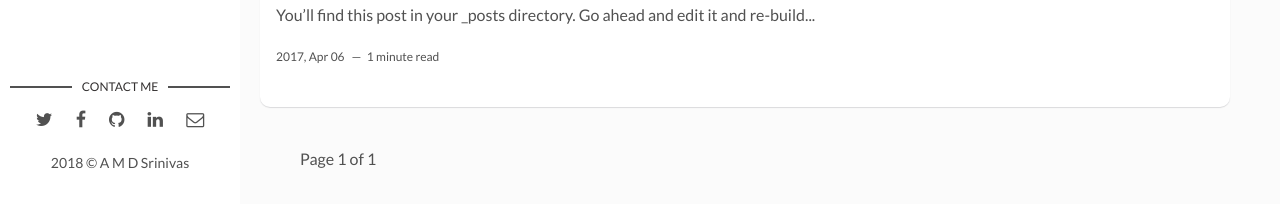
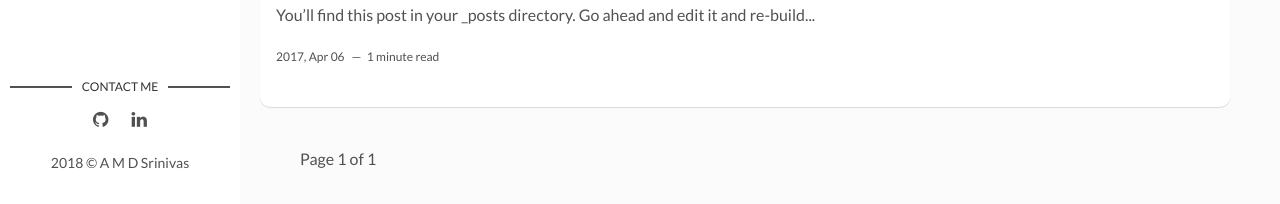
Before and after one commit to amdsrinivas/blog, a Jekyll site: the page built from index.html, in a window 1280 px wide and 1296 px high. Shown: the part 1089-1293 px from the top of the window. Built offline with Jekyll 4.4.1, drawn with Linux system fonts in a browser that asks for light colours; the list of posts is cut into pages by our own code.

Commit message:
commit 2

```diff
--- a/_config.yml
+++ b/_config.yml
@@ -14,7 +14,7 @@ about-author:  # add description
 #social-facebook: # add your Facebook handle
 social-github: amdsrinivas # add your Github handle
 social-linkedin: amdsrinivas # add your Linkedin handle
-#social-email: # add your Email address
+social-email: amd.srinivas@gmail.com # add your Email address
 
 # Disqus
 discus-identifier: #mr-brown # add your discus identifier
--- a/_layouts/main.html
+++ b/_layouts/main.html
@@ -16,31 +16,17 @@ layout: default
     <section class="contact">
       <h3 class="contact-title">Contact me</h3>
       <ul>
-        {% if site.social-twitter %}
-          <li><a href="https://twitter.com/{{ site.social-twitter }}" target="_blank"><i class="fa fa-twitter" aria-hidden="true"></i></a></li>
-        {% else %}
-          <li><a href="https://twitter.com/artemsheludko_" target="_blank"><i class="fa fa-twitter" aria-hidden="true"></i></a></li>
-        {% endif %}
-        {% if site.social-facebook %}
-          <li><a href="https://facebook.com/{{ site.social-facebook }}" target="_blank"><i class="fa fa-facebook" aria-hidden="true"></i></a></li>
-        {% else %}
-          <li><a href="https://facebook.com/" target="_blank"><i class="fa fa-facebook" aria-hidden="true"></i></a></li>
-        {% endif %}
         {% if site.social-github %}
           <li class="github"><a href="http://github.com/{{site.social-github}}" target="_blank"><i class="fa fa-github"></i></a></li>
         {% else %}
           <li class="github"><a href="http://github.com/" target="_blank"><i class="fa fa-github" aria-hidden="true"></i></a></li>
         {% endif %}
         {% if site.social-linkedin %}
-          <li class="linkedin"><a href="https://in.linkedin.com/in/{{site.social-linkedin}}" target="_blank"><i class="fa fa-linkedin"></i></a></li>
+          <li class="linkedin"><a href="https://linkedin.com/in/{{site.social-linkedin}}" target="_blank"><i class="fa fa-linkedin"></i></a></li>
         {% else %}
-          <li class="linkedin"><a href="https://in.linkedin.com/" target="_blank"><i class="fa fa-linkedin" aria-hidden="true"></i></a></li>
+          <li class="linkedin"><a href="https://linkedin.com/" target="_blank"><i class="fa fa-linkedin" aria-hidden="true"></i></a></li>
         {% endif %}
-        {% if site.social-email %}
-          <li class="email"><a href="mailto:{{site.social-email}}"><i class="fa fa-envelope-o"></i></a></li>
-        {% else %}
-          <li class="email"><a href="mailto:example.david@blog.com"><i class="fa fa-envelope-o" aria-hidden="true"></i></a></li>
-        {% endif %}
+
       </ul>
     </section> <!-- End Section Contact -->
     <div class="copyright">
```
